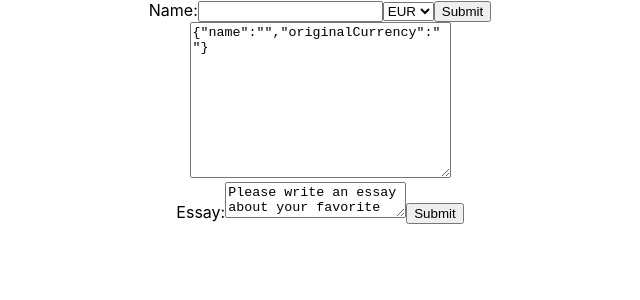
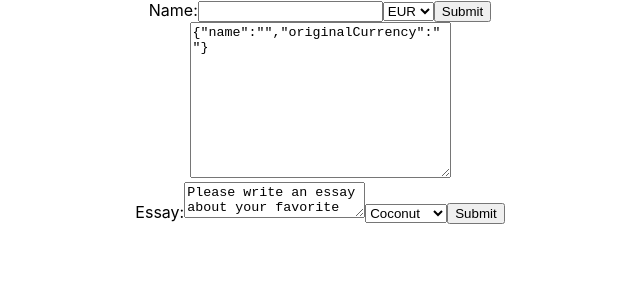
Before and after one commit to bob-smith-compass/redux-create-react-app, a React (Create React App) app: page / in a window 1280 px wide. Shown: the top 300 px of the page, without its empty margins (320-960 px from the left). Built offline with nearby package versions, Linux system fonts and the light colour scheme.

Commit message:
Warning: Use the `defaultValue` or `value` props on <select> instead of setting `selected` on <option>

```diff
--- a/src/components/textarea/TextArea.jsx
+++ b/src/components/textarea/TextArea.jsx
@@ -1,10 +1,10 @@
-import React from 'react';
+import React from "react";
 
 export default class TextArea extends React.Component {
   constructor(props) {
     super(props);
     this.state = {
-        value: 'Please write an essay about your favorite DOM element.'
+      value: "Please write an essay about your favorite DOM element."
     };
 
     this.handleChange = this.handleChange.bind(this);
@@ -12,7 +12,7 @@
   }
 
   handleChange(event) {
-      this.setState({value: event.target.value});
+    this.setState({ value: event.target.value });
   }
 
   handleSubmit(event) {
@@ -27,6 +27,15 @@
           Essay:
           <textarea value={this.state.value} onChange={this.handleChange} />
         </label>
+        <select>
+          <option value="grapefruit">Grapefruit</option>
+          <option value="lime">Lime</option>
+          <option selected value="coconut">
+            Coconut
+          </option>
+          <option value="mango">Mango</option>
+        </select>
+
         <input type="submit" value="Submit" />
       </form>
     );
```
Lines whose indentation alone changed are shown as unchanged.
